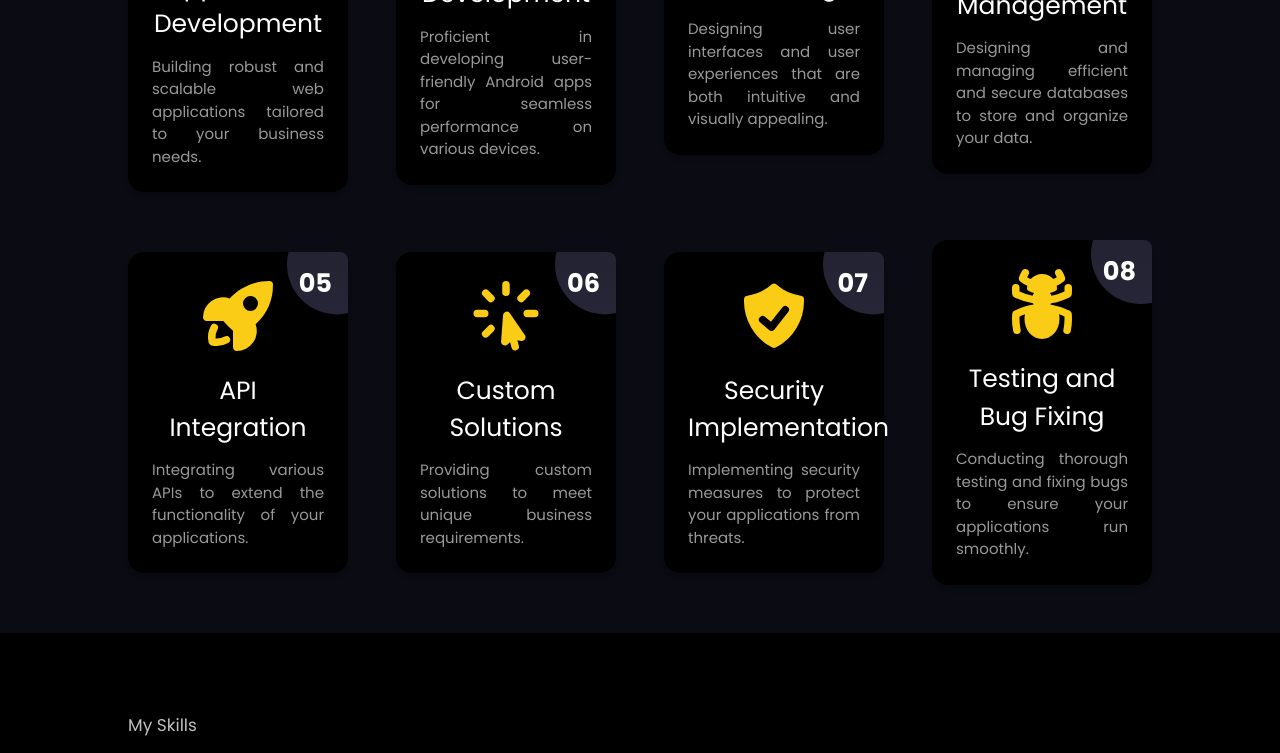
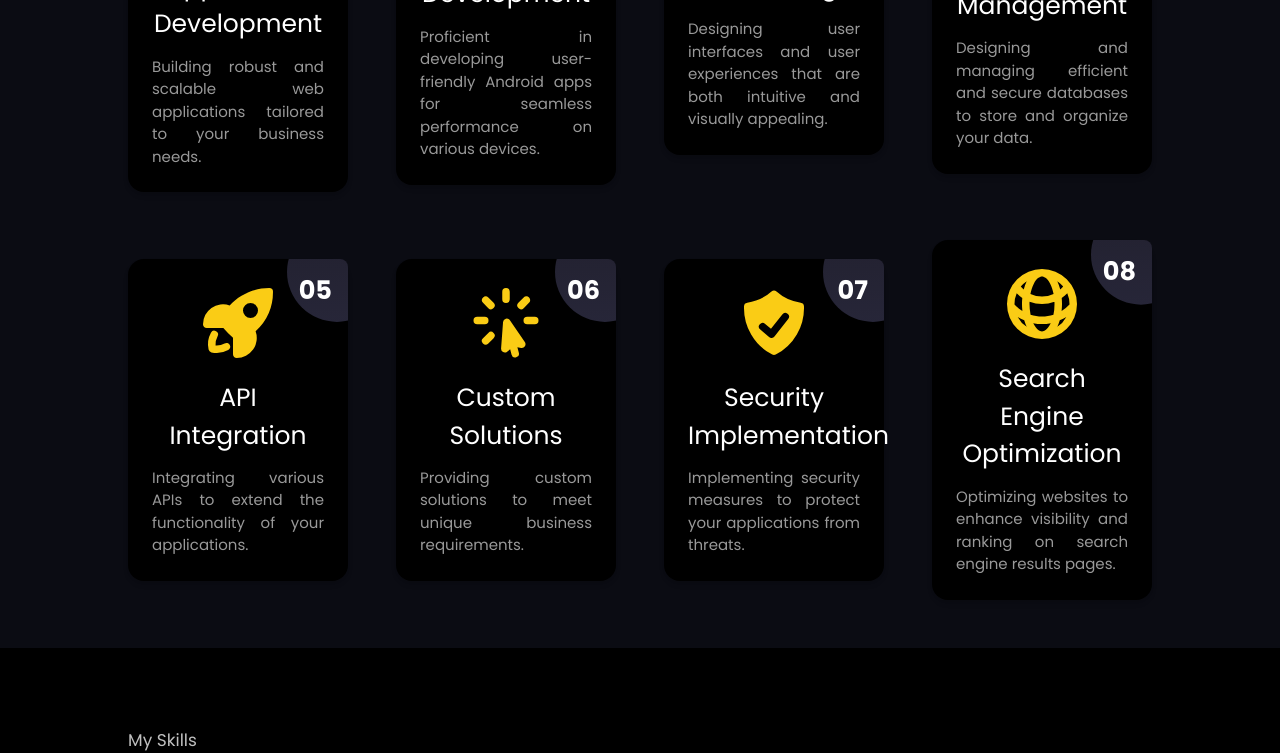
Before and after one commit to githmi-ruchirangi/deploy_portfolio, a Next.js app: page / in a window 1280 px wide. Shown: the part 1906-2659 px from the top of the page. Built offline with nearby package versions, Linux system fonts and the light colour scheme.

Commit message:
change services

```diff
--- a/components/Helper/ServiceCard.tsx
+++ b/components/Helper/ServiceCard.tsx
@@ -1,10 +1,10 @@
 import {
-    BugAntIcon,
+
     CodeBracketIcon,
     CommandLineIcon,
     CursorArrowRaysIcon,
     RocketLaunchIcon,
-    ServerIcon,
+    GlobeAltIcon,
     CubeIcon,
     ShieldCheckIcon
 } from "@heroicons/react/16/solid";
@@ -17,13 +17,13 @@ interface Props{
 
 const iconMapping = {
     "01": CommandLineIcon,
-    "02": ServerIcon,
+    "02": CommandLineIcon,
     "03": CodeBracketIcon,
     "04": CubeIcon,
     "05": RocketLaunchIcon,
     "06": CursorArrowRaysIcon,
     "07": ShieldCheckIcon,
-    "08": BugAntIcon
+    "08": GlobeAltIcon
 };
 
 const ServiceCard = ({ num, title, description }: Props) => {
--- a/components/Services.tsx
+++ b/components/Services.tsx
@@ -59,7 +59,7 @@ const Services = () => {
              data-aos="fade-up"
              data-aos-anchor-placement="top-center"
              data-aos-delay="1400">
-                <ServiceCard title="Testing and Bug Fixing" num="08" description="Conducting thorough testing and fixing bugs to ensure your applications run smoothly."/>
+                <ServiceCard title="Search Engine Optimization" num="08" description="Optimizing websites to enhance visibility and ranking on search engine results pages."/>
             </div>
 
         </div>
```
